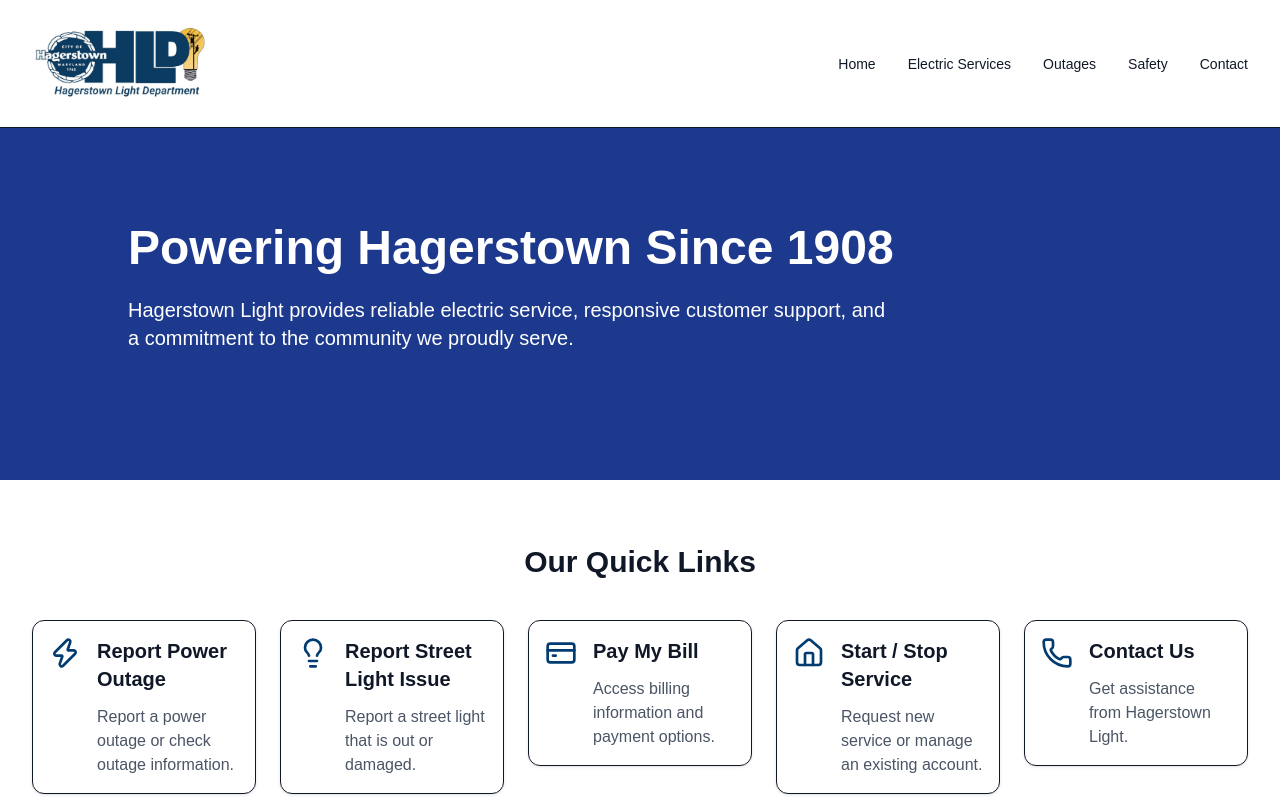
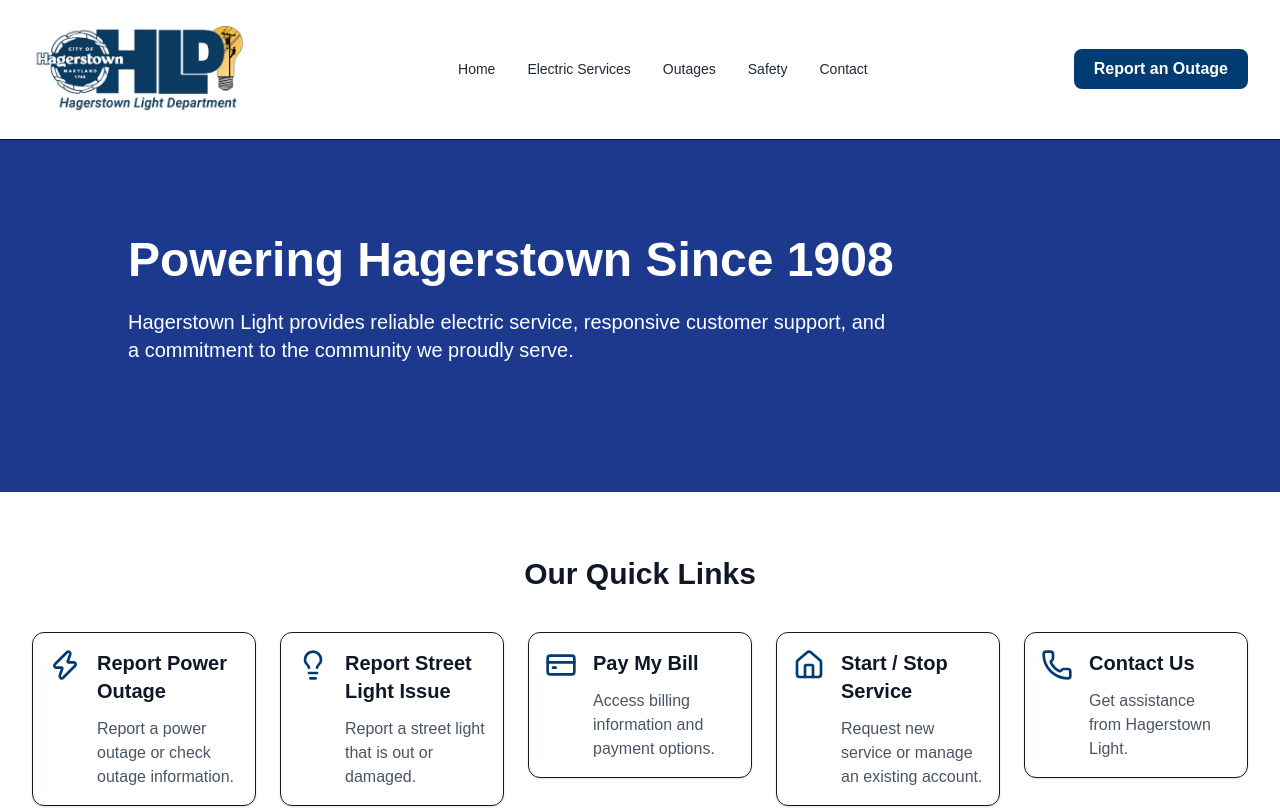
Before and after one commit to clinemichael/hagerstown-light-website, a Next.js app: page / in a window 1280 px wide. Shown: the top 808 px of the page. Built offline with nearby package versions, Linux system fonts and the light colour scheme.

Commit message:
Update header design and branding

```diff
--- a/app/globals.css
+++ b/app/globals.css
@@ -1,24 +1,21 @@
 @import "tailwindcss";
 
-@theme {
+@theme inline {
   --color-brand-blue: #003B71;
   --color-brand-gold: #F2C94C;
   --color-brand-light: #F5F7FA;
   --color-brand-dark: #1F2937;
+
+  --color-background: var(--background);
+  --color-foreground: var(--foreground);
+  --font-sans: var(--font-geist-sans);
+  --font-mono: var(--font-geist-mono);
 }
 
 :root {
   --background: #ffffff;
   --foreground: #171717;
 }
-
-@theme inline {
-  --color-background: var(--background);
-  --color-foreground: var(--foreground);
-  --font-sans: var(--font-geist-sans);
-  --font-mono: var(--font-geist-mono);
-}
-
 @media (prefers-color-scheme: dark) {
   :root {
     --background: #0a0a0a;
--- a/components/Header.tsx
+++ b/components/Header.tsx
@@ -2,25 +2,55 @@
 
 export default function Header() {
   return (
-    <header className="flex items-center justify-between px-8 py-5 border-b bg-white">
+    <header className="flex items-center justify-between px-8 py-4 border-b bg-white shadow-sm">
 
       <div className="flex items-center">
         <Image
           src="/logo.jpg"
           alt="Hagerstown Light Logo"
-          width={180}
-          height={80}
+          width={220}
+          height={100}
         />
       </div>
 
-      <nav className="hidden md:flex gap-8 text-sm font-medium">
-        <a href="#">Home</a>
-        <a href="#">Electric Services</a>
-        <a href="#">Outages</a>
-        <a href="#">Safety</a>
-        <a href="#">Contact</a>
+      <nav className="hidden md:flex gap-8 text-sm font-medium text-brand-dark">
+        <a
+  href="#"
+  className="hover:text-brand-blue transition"
+>
+  Home
+</a>
+        <a
+  href="#"
+  className="hover:text-brand-blue transition"
+>
+  Electric Services
+</a>
+        <a
+  href="#"
+  className="hover:text-brand-blue transition"
+>
+  Outages
+</a>
+        <a
+  href="#"
+  className="hover:text-brand-blue transition"
+>
+  Safety
+</a>
+        <a
+  href="#"
+  className="hover:text-brand-blue transition"
+>
+  Contact
+</a>
       </nav>
-
+<a
+  href="#"
+  className="hidden md:block bg-brand-blue text-white px-5 py-2 rounded-lg font-semibold hover:opacity-90 transition"
+>
+  Report an Outage
+</a>
     </header>
   );
 }
```
